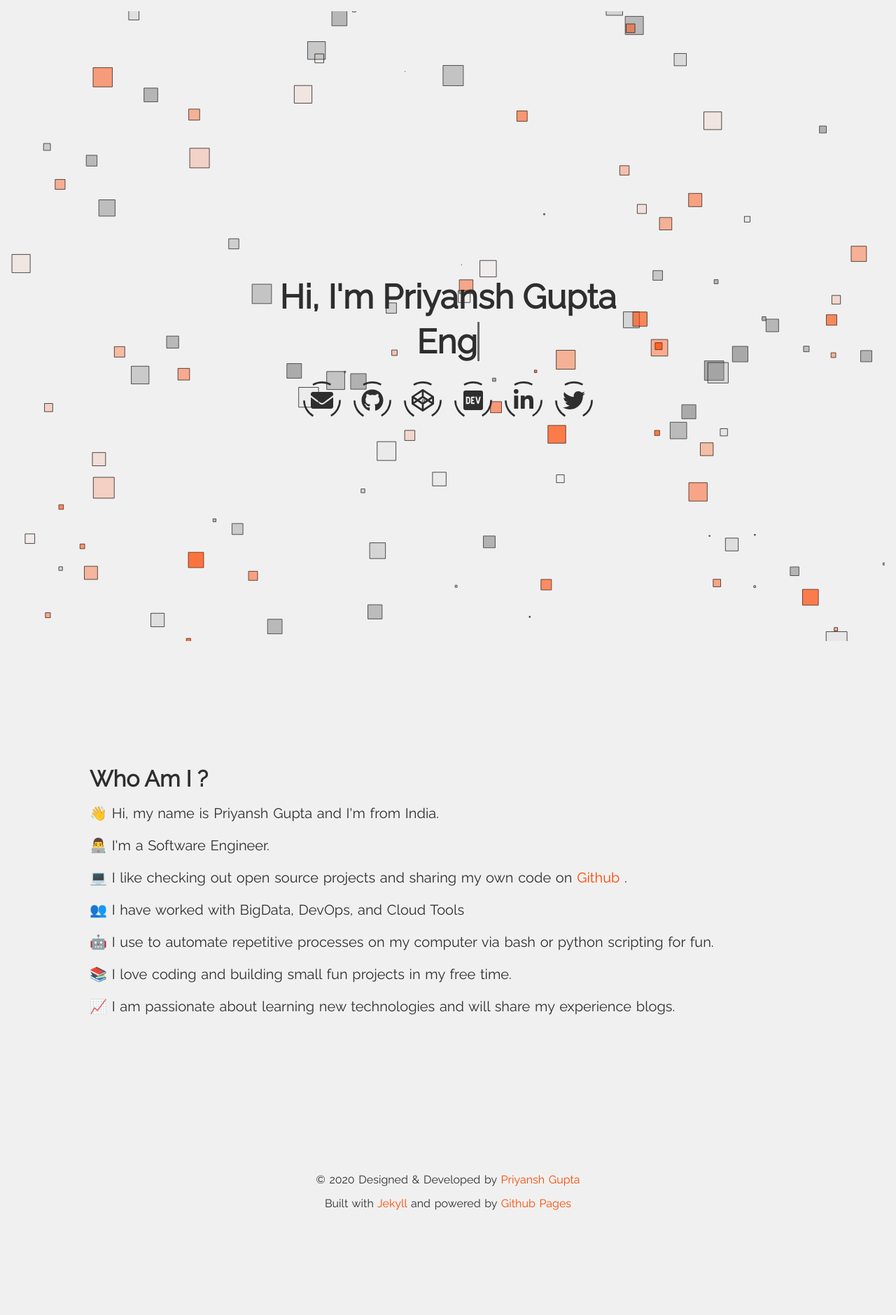
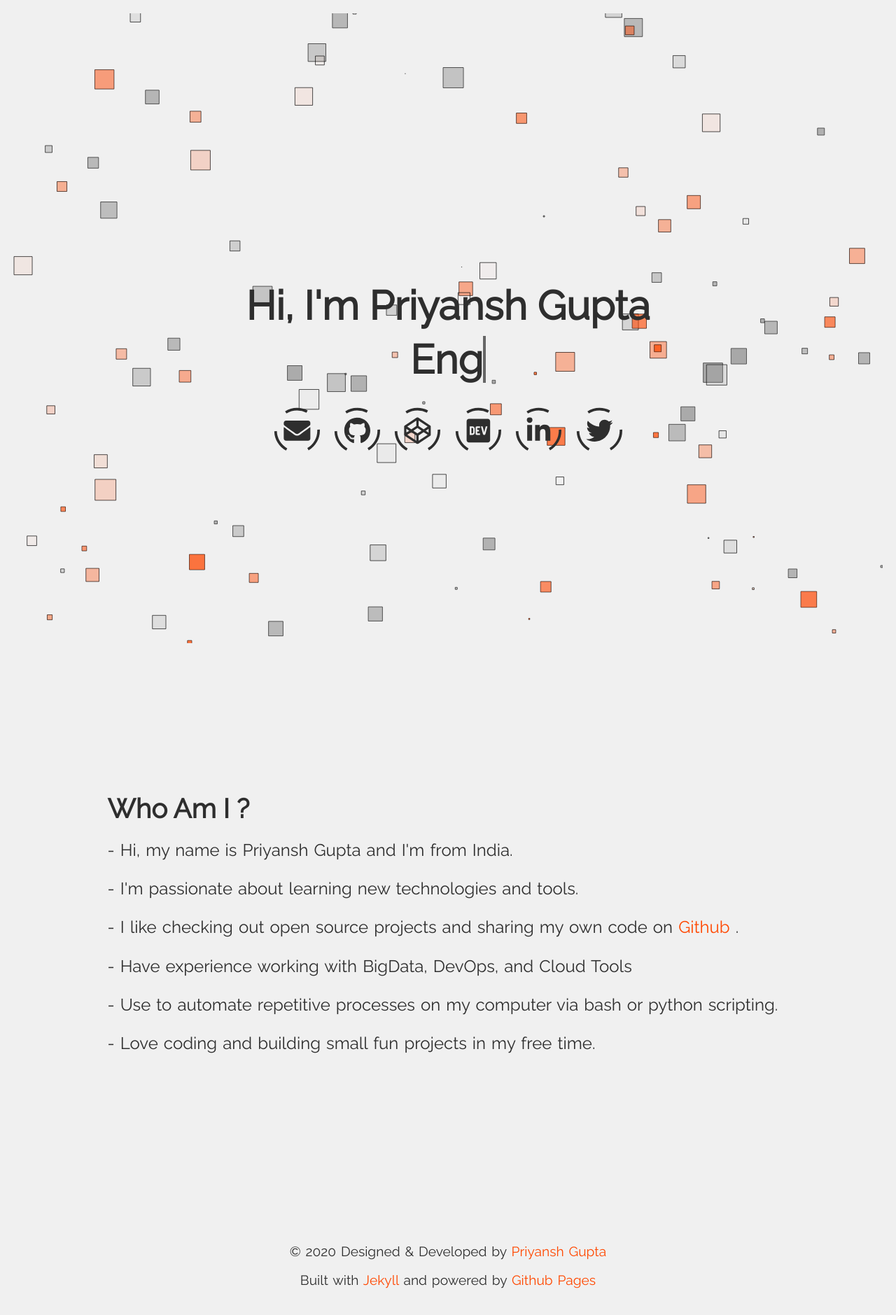
Before and after one commit to priyansh19/portfolio-v1, a Jekyll site: the page built from index.html, in a window 1280 px wide. Shown: the whole page at 70% size. Built offline with Jekyll 4.4.1, drawn with Linux system fonts in a browser that asks for light colours; before the commit the page ends 1762 px from its top, so only the background shows below that.

```diff
--- a/_includes/section-aboutme.html
+++ b/_includes/section-aboutme.html
@@ -1,18 +1,16 @@
 <h1 class="title" data-aos="fade-left">{{site.about_me_title}}</h1>
 <p class="description" data-aos="fade-right">
-  👋 Hi, my name is Priyansh Gupta and I'm from India. <br>
+  - Hi, my name is Priyansh Gupta and I'm from India. <br>
   <br>
-  👨‍💻 I'm a Software Engineer.<br>
+  - I'm passionate about learning new technologies and tools.<br>
   <br>
-  💻 I like checking out open source projects and sharing my own code on <a class="highlight-link"
+  - I like checking out open source projects and sharing my own code on <a class="highlight-link"
     href="https://github.com/priyansh19" target="_blank" rel="noreferrer"> Github </a>.<br>
   <br>
-  👥 I have worked with BigData, DevOps, and Cloud Tools<br>
+  - Have experience working with BigData, DevOps, and Cloud Tools<br>
   <br>
-  🤖 I use to automate repetitive processes on my computer via bash or python scripting for fun.<br>
+  - Use to automate repetitive processes on my computer via bash or python scripting.<br>
   <br>
-  📚 I love coding and building small fun projects in my free time.<br>
-  <br>
-  📈 I am passionate about learning new technologies and will share my experience blogs.<br>
+  - Love coding and building small fun projects in my free time.<br>
   <br>
 </p>
```
Also changed, not shown: assets/css/main.min.css.
